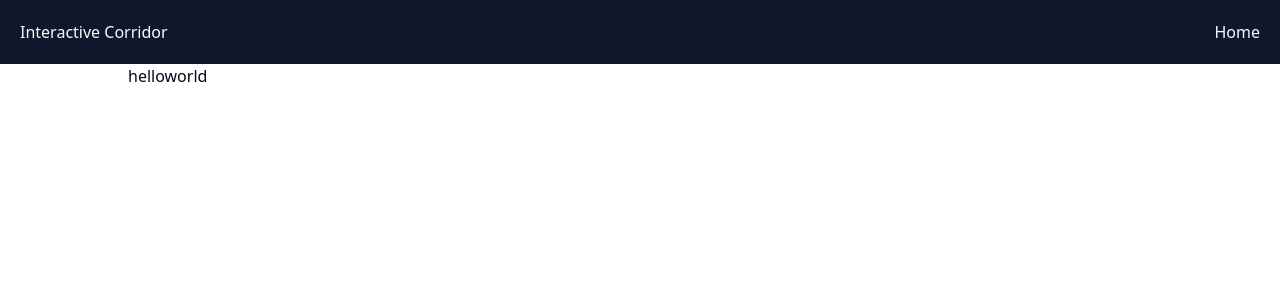
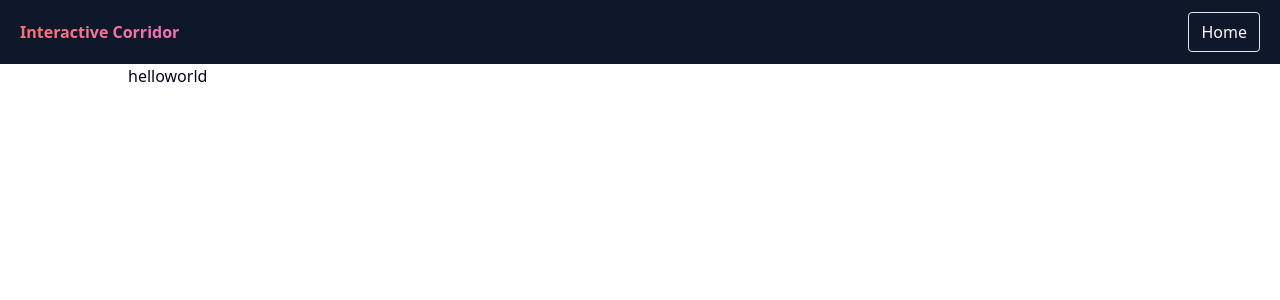
Before and after one commit to vives-project-xp/InteractiveCorridor, a Vue app in the folder website/: page / in a window 1280 px wide. Shown: the top 300 px of the page. Built offline with nearby package versions, Linux system fonts and the light colour scheme; the HTML template or start-up script is replaced by a standard one.

Commit message:
Update nav styling

```diff
--- a/website/src/App.vue
+++ b/website/src/App.vue
@@ -1,15 +1,17 @@
 <script setup lang="ts">
 import { RouterLink, RouterView } from 'vue-router';
 
-const navItemClass = 'text-primary-foreground';
+const navItemClass = 'text-primary-foreground border border-opacity-5 px-3 py-2 rounded';
 </script>
 
 <template>
-  <nav class="flex justify-between p-5 bg-primary">
-    <span class="text-primary-foreground">Interactive Corridor</span>
+  <nav class="flex justify-between align-baseline p-5 bg-primary">
+    <span class="bg-gradient-to-r from-red-400 to-pink-400 bg-clip-text text-transparent font-bold">
+      Interactive Corridor
+    </span>
     <ul>
-      <li :class="navItemClass">
-        <RouterLink to="/">Home</RouterLink>
+      <li>
+        <RouterLink to="/" :class="navItemClass">Home</RouterLink>
       </li>
     </ul>
   </nav>
@@ -19,6 +21,4 @@ const navItemClass = 'text-primary-foreground';
   </main>
 </template>
 
-<style scoped>
-
-</style>
+<style scoped></style>
```
